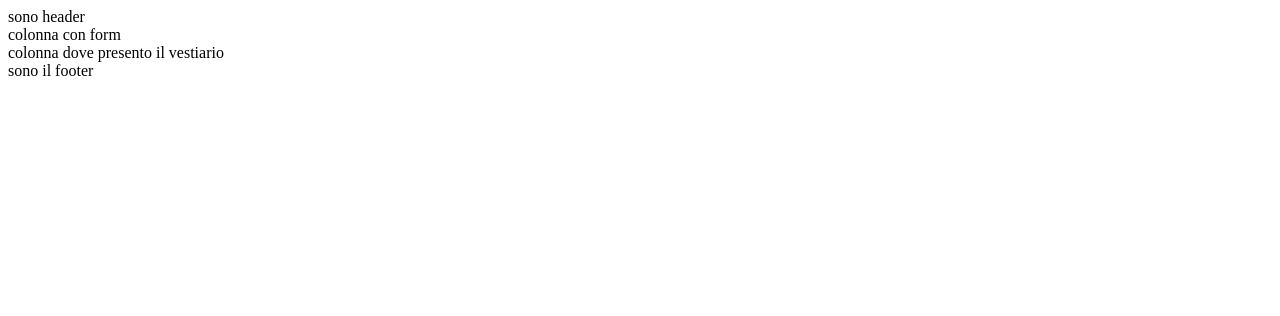
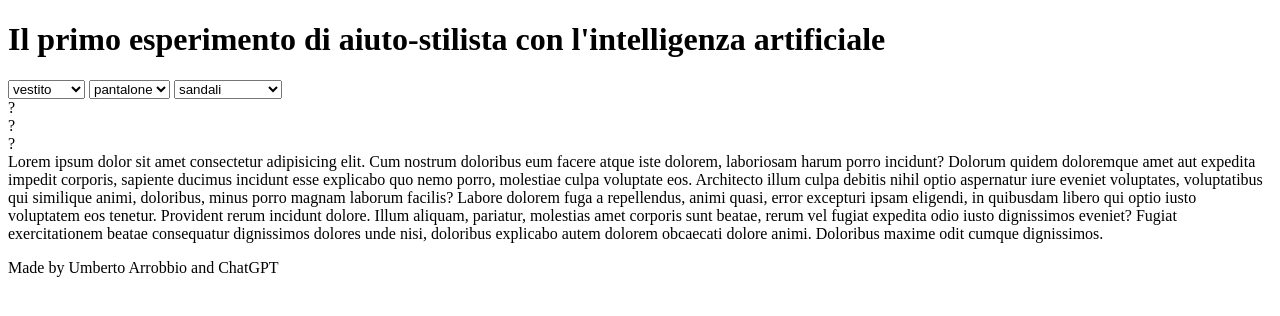
Before and after one commit to ArrobbioUmberto/Sartoria, a plain HTML site: page index.html in a window 1280 px wide. Drawn offline with Linux system fonts and the light colour scheme.

Commit message:
EDIT first structure

```diff
--- a/index.html
+++ b/index.html
@@ -3,20 +3,67 @@
   <head>
     <meta charset="UTF-8" />
     <meta name="viewport" content="width=device-width, initial-scale=1.0" />
-    <title>Document</title>
+    <title>Sartoria</title>
     <link rel="stylesheet" href="./style/style.css" />
   </head>
   <body>
-    <header>sono header</header>
+    <header>
+      <h1 class="title">
+        Il primo esperimento di aiuto-stilista con l'intelligenza artificiale
+      </h1>
+    </header>
     <main>
       <div class="container">
         <div class="row">
-          <div class="col">colonna con form</div>
-          <div class="col">colonna dove presento il vestiario</div>
+          <div class="col_choose">
+            <form class="form_choose">
+              <select name="superiore" id="superiore">
+                <option value="vestito">vestito</option>
+                <option value="camicia">camicia</option>
+                <option value="maglietta">maglietta</option>
+                <option value="polo">polo</option>
+              </select>
+              <select name="inferiore" id="inferiore">
+                <option value="pantalone">pantalone</option>
+                <option value="gonna">gonna</option>
+                <option value="shorts">shorts</option>
+                <option value="jeans">jeans</option>
+              </select>
+              <select name="scarpe" id="scarpe">
+                <option value="sandali">sandali</option>
+                <option value="sneakers">sneakers</option>
+                <option value="tacchi">tacchi</option>
+                <option value="pelle">scarpa in pelle</option>
+              </select>
+            </form>
+            <div class="col_slot">
+              <div class="slot slot_up">?</div>
+              <div class="slot slot_down">?</div>
+              <div class="slot slot_shoes">?</div>
+            </div>
+          </div>
+          <div class="col">
+            Lorem ipsum dolor sit amet consectetur adipisicing elit. Cum nostrum
+            doloribus eum facere atque iste dolorem, laboriosam harum porro
+            incidunt? Dolorum quidem doloremque amet aut expedita impedit
+            corporis, sapiente ducimus incidunt esse explicabo quo nemo porro,
+            molestiae culpa voluptate eos. Architecto illum culpa debitis nihil
+            optio aspernatur iure eveniet voluptates, voluptatibus qui similique
+            animi, doloribus, minus porro magnam laborum facilis? Labore dolorem
+            fuga a repellendus, animi quasi, error excepturi ipsam eligendi, in
+            quibusdam libero qui optio iusto voluptatem eos tenetur. Provident
+            rerum incidunt dolore. Illum aliquam, pariatur, molestias amet
+            corporis sunt beatae, rerum vel fugiat expedita odio iusto
+            dignissimos eveniet? Fugiat exercitationem beatae consequatur
+            dignissimos dolores unde nisi, doloribus explicabo autem dolorem
+            obcaecati dolore animi. Doloribus maxime odit cumque dignissimos.
+          </div>
         </div>
       </div>
     </main>
-    <footer>sono il footer</footer>
+    <footer>
+      <p>Made by Umberto Arrobbio and ChatGPT</p>
+    </footer>
     <script src="./script.js"></script>
   </body>
 </html>
```
